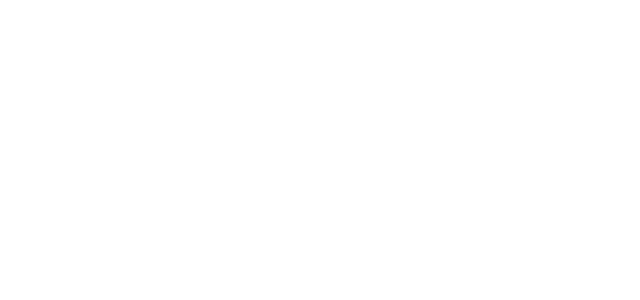
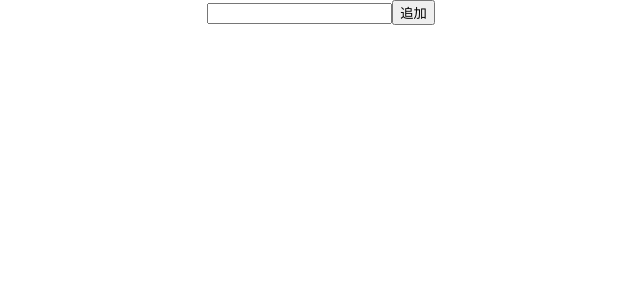
Before and after one commit to t-tkmr/react-todos, a React (Create React App) app: page / in a window 1280 px wide. Shown: the top 300 px of the page, without its empty margins (319-959 px from the left). Built offline with nearby package versions, Linux system fonts and the light colour scheme.

Commit message:
add tasks

```diff
--- a/src/App.js
+++ b/src/App.js
@@ -1,11 +1,33 @@
 import "./App.css";
 
+import { useState } from "react";
+
 function App() {
+  const [todo, setTodo] = useState([]);
+  const [v, setV] = useState("");
+  const clickButton = (e) => {
+    setTodo((prevTodo) => {
+      return [...prevTodo, { id: 1, value: v }];
+    });
+  };
+  const getInput = (e) => {
+    setV(e.target.value);
+  };
+
   return (
-    <>
+    <div className="App">
+      <input value={v} onChange={getInput}></input>
+      <button onClick={clickButton}>追加</button>
+      <div>
+        {todo.map((todoitem) => (
+          <>
+            <div> {todoitem.id}</div>
 
-    </>
+            <div> {todoitem.value}</div>
+          </>
+        ))}
+      </div>
+    </div>
   );
 }
-
 export default App;
```
